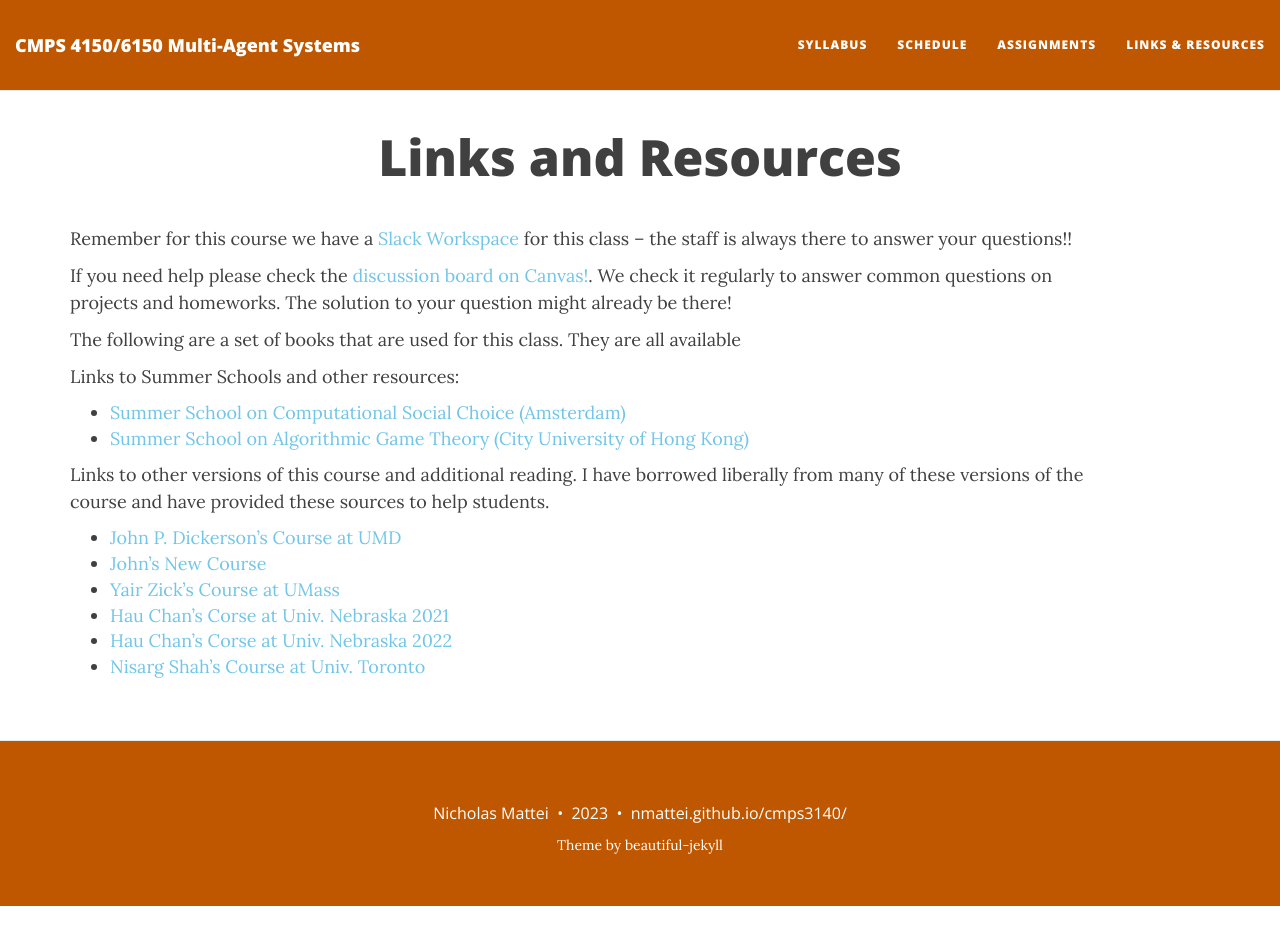
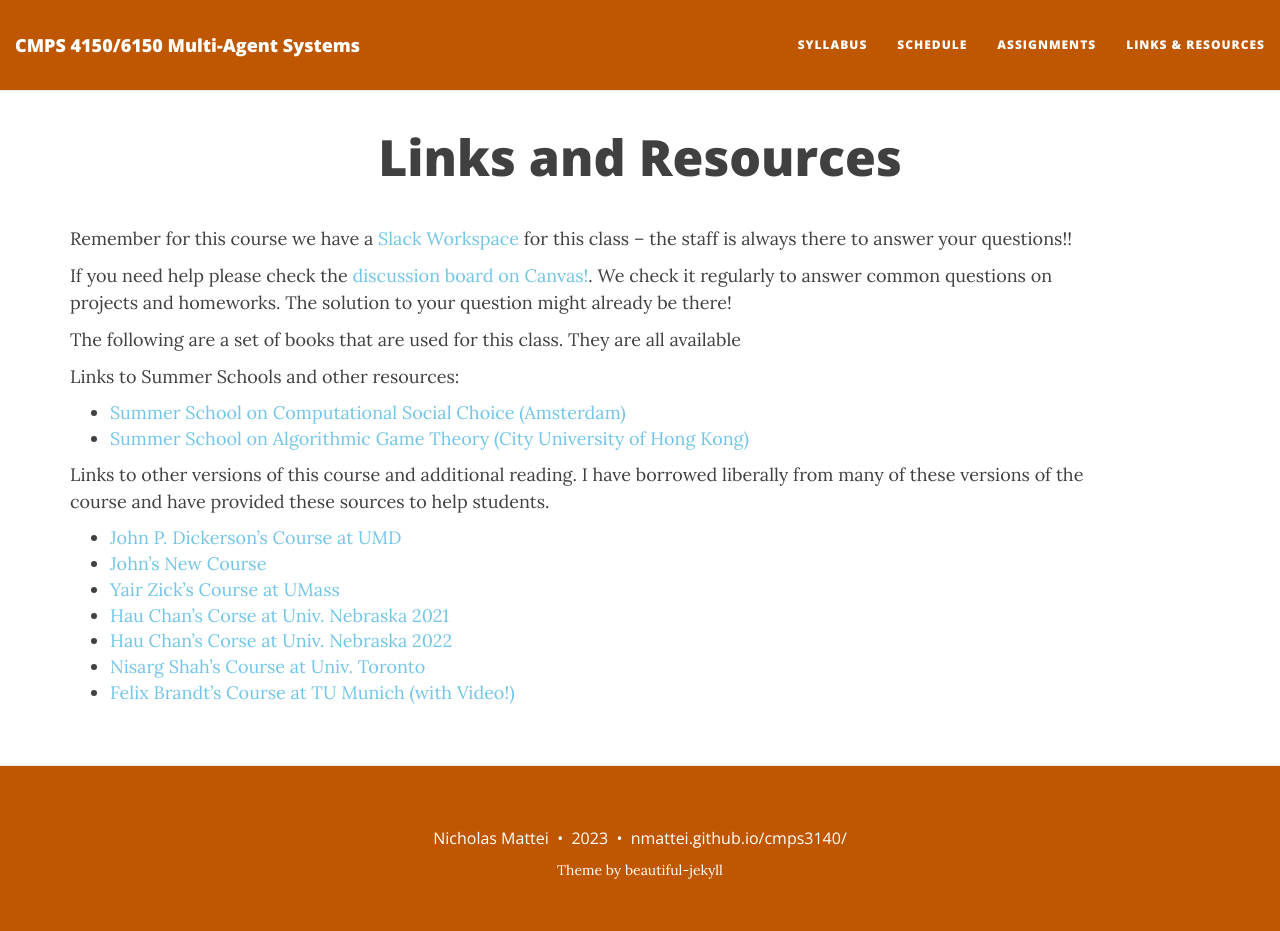
Before and after one commit to nmattei/cmps4150, a Jekyll site: the page built from resources.md, in a window 1280 px wide and 931 px high. Built offline with Jekyll 4.4.1, drawn with Linux system fonts in a browser that asks for light colours; nearby versions of some CDN libraries.

Commit message:
Update resources.md

```diff
--- a/resources.md
+++ b/resources.md
@@ -21,3 +21,4 @@ Links to other versions of this course and additional reading.  I have borrowed
   * [Hau Chan's Corse at Univ. Nebraska 2021](https://sites.google.com/view/unlcscecgtspring21/home)
   * [Hau Chan's Corse at Univ. Nebraska 2022](https://sites.google.com/view/unlcscecgtspring22/home)
   * [Nisarg Shah's Course at Univ. Toronto](https://www.cs.toronto.edu/~nisarg/teaching/2556s21/)
+  * [Felix Brandt's Course at TU Munich (with Video!)](https://www.youtube.com/playlist?list=PLOfTMPqb4h4YpejIw7acMsdUnBm51a-FD)
```
